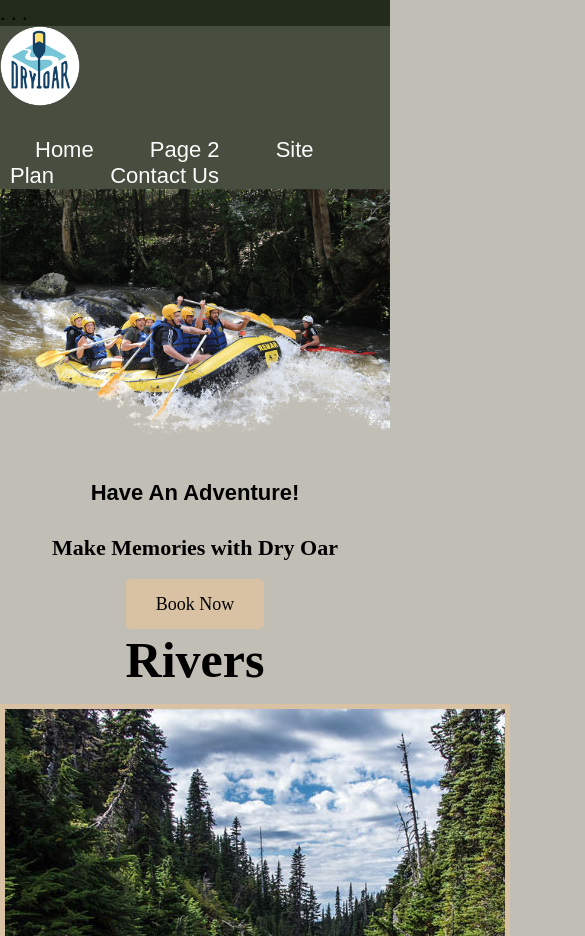
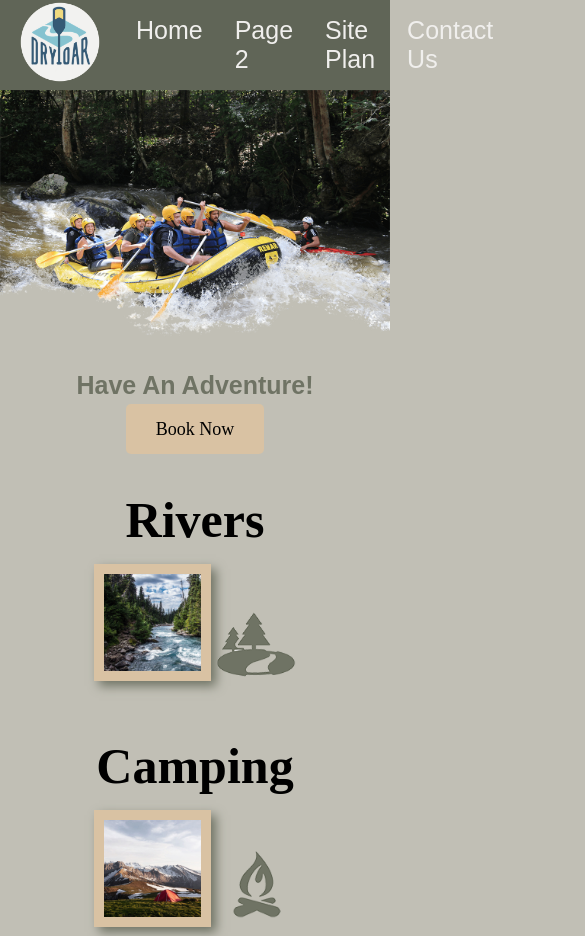
Before and after one commit to Kcreator5/PC, a plain HTML site: page index.html in a window 390 px wide. Shown: the top 936 px of the page, 585 px wide, since content can reach past the window. Drawn offline with Linux system fonts and the light colour scheme.

Commit message:
updatingforassinement

```diff
--- a/index.html
+++ b/index.html
@@ -12,25 +12,24 @@
 
     <header>
         <div id="content">
-        <header>
-    . . .
-        </footer>
-    </div>
-        <a href="index.html" id="logo_link">
-            <img class="logo, icon" src="images/logo.png" alt="Dry Oar Logo" style="">
-        </a>
+            <a href="index.html" id="logo_link">
+                <img class="logo, icon" src="images/logo.png" alt="Dry Oar Logo" >
+            </a>
+        </div>
+
         <nav class="home-title">
-            <a href="index.html">Home</a>
-            <a href="#">Page 2</a>
-            <a href="site-plan-rafting.html">Site Plan</a>
-            <a href="contactus.html">Contact Us</a>
+
+            <a class="home" href="index.html">Home</a>
+            <a class="page2" href="#">Page 2</a>
+            <a class="siteplan" href="site-plan-rafting.html">Site Plan</a>
+            <a class="contactus" href="contactus.html">Contact Us</a>
         </nav>
     </header>
     <div id="hero">
         <div id="hero-box">
             <img id="hero-img" style="width: 100%;" src="images/hero.png" alt="People enjoying white water rafting">
+
         </div>
-
         <section id="hero-msg">
             <h1 class="home-title">Have An Adventure!</h1>
             <h4>Make Memories with Dry Oar </h4>
--- a/styles/style.css
+++ b/styles/style.css
@@ -1,14 +1,56 @@
+
 #background {
     height: 725px;
     background-color: #d9c2a3;
+    grid-column: 1/11;
+    grid-row: 4/9;
+    z-index: -1;
 }
 body {
     background-color: #fcfbfb;
 }
 header {
     background-color:rgba(20,30,13, .7);
+    display: grid;
+    grid-template-columns: 120px auto;
+    opacity: 0.8;
+
 }
-section  {
+nav {
+    height: auto;
+    width: auto;
+    display: flex;
+    justify-content: space-evenly;
+}
+#content{
+    text-align: center;
+    align-self: center;
+}
+#logo_link {
+    padding-top: 5px;
+    justify-self: center;
+    align-self: center;
+}
+#hero {
+    display: grid;
+    grid-template-columns: 1fr 3fr 1fr;
+    margin-top: -100px;
+}
+#hero-box {
+    grid-column: 1/4;
+    grid-row: 1/3;
+    z-index: -1;
+}
+#hero-msg h4 {
+    color: white;
+}
+#hero-msg {
+    grid-column: 2/3;
+    grid-row: 1/2;
+    margin-top: 0px;
+    z-index: 2;
+}
+section {
     text-align: center;
 }
 section.msg {
@@ -21,7 +63,14 @@ a {
 }
 footer {
     background-color: #6F7364;
-    color: #d9c2a3
+    color: #d9c2a3;
+    padding: 25px 50px;
+    margin-top: 0px;
+    display: flex;
+    justify-content: space-around;
+    align-items: center;
+    /* justify-self: end;*/
+
 }
 
 nav a:hover {
@@ -32,9 +81,11 @@ nav a:hover {
     width: 80px;
 }
 nav a {
-    text-align: center;
+    text-align: auto;
     color: #fcfbfb;
     text-decoration: none;
+    padding: 15px;
+    margin: 1px;
 }
 footer p {
     font-size: 1.2em;
@@ -47,13 +98,23 @@ footer p a:hover {
 .home-title {
     font-family: 'Rock Salt', 'Bradley Hand', sans-serif;
     font-size: 1em;
-    margin: 25px 10px 0px 10px;
+
+    color: antiquewhite;
+
 
 }
+
+.home-grid {
+    height: 200px;
+}
+
 .msg {
     background-color: #6f7364;
     line-height: 1.5em;
     padding: 3%;
+    grid-column: 6/10;
+    grid-row: 6/7;
+    box-shadow: 5px 5px 10px #6f7364;
   }
   body {
     background-color: #C1BFB5;
@@ -74,13 +135,7 @@ h1 {
     margin: 15px;
 }
 
-nav a {
-    text-decoration: none;
-    color: #fcfbfb;
-    text-align: center;
-    padding: 15px;
-    margin: 25px 10px 10px 10px;
-}
+
 .book, .join {
     background-color: #d9c2a3;
     color: black;
@@ -100,4 +155,90 @@ nav a {
 }
 main section img {
     box-sizing: border-box;
+
 }
+
+.card-img {
+    border: 10px solid #d9c2a3;
+    transition: transform .5s;
+    box-shadow: 5px 5px 10px #6f7364;
+}
+.card-img:hover {
+    opacity: .6;
+    transform: scale(1.1);
+}
+
+.card-img, .mountains {
+    width: 50%;
+    height: 50%;
+    z-index: 1;
+}
+/*  grid-column: */
+.rivers-card {
+
+    grid-column: 2/4;
+    grid-row: 2/3;
+}
+.camping-card {
+
+    grid-column: 5/7;
+    grid-row: 2/3;
+}
+
+.rapids-card{
+
+    grid-column: 8/10;
+    grid-row: 2/3;
+}
+
+.mountains {
+    height: auto;
+    width: auto;
+    grid-column: 2/7;
+    grid-row: 5/8;
+    box-shadow: 5px 5px 10px #6f7364;
+}
+
+
+@media screen and (max-width: 900px) {
+    #hero, .home-grid {
+        display: block;
+        height: auto;
+    }
+    footer {
+        flex-direction: column;
+    }
+    nav a {
+        display: block;
+        padding: 15px;
+
+    }
+    #hero {
+        margin-top: 0;
+    }
+    #hero-msg {
+        margin-top: 0;
+    }
+    #hero-msg h4 {
+        display: none;
+    }
+    .home-title {
+        font-size: 25px;
+        color: #6f7364;
+    }
+    .rivers-card, .camping-card, .rapids-card {
+        margin: 50px auto;
+        width: 60%;
+    }
+    #background {
+        display: none;
+    }
+    .mountains, .msg {
+        width: 80%;
+        display: block;
+        margin: 0 auto;
+    }
+    footer {
+        margin-top: 25px;
+    }
+}
```
